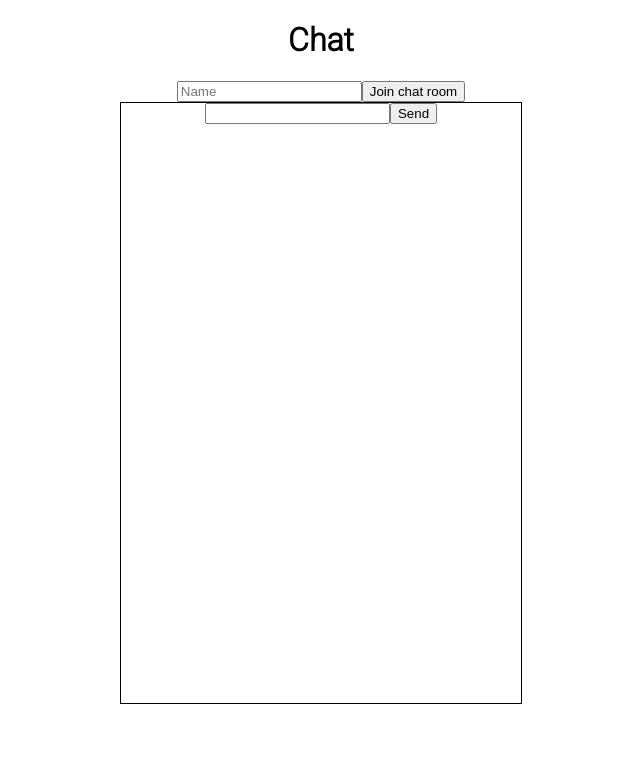
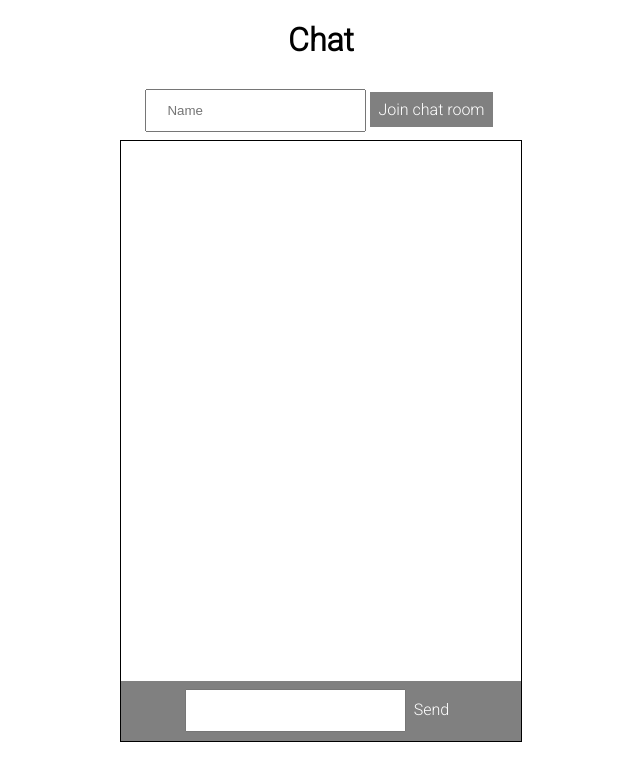
Before and after one commit to mlazzarini/ws-simple-chat, a React (Create React App) app in the folder client/: page / in a window 1280 px wide. Shown: the top 780 px of the page, without its empty margins (319-959 px from the left). Built offline with nearby package versions, Linux system fonts and the light colour scheme.

Commit message:
Improve appearance and positioning of elements

```diff
--- a/client/src/App.css
+++ b/client/src/App.css
@@ -2,3 +2,26 @@
 	text-align: center;
 	font-family: 'Roboto', sans-serif;
 }
+
+input[type=text] {
+	padding: 12px 20px;
+	margin: 8px 0;
+	box-sizing: border-box;
+}
+
+.button {
+	background-color: grey;
+	border: none;
+	color: #fff;
+	padding: 8px 8px;
+	text-align: center;
+	text-decoration: none;
+	display: inline-block;
+	font-size: 16px;
+	cursor: pointer;
+	font-family: 'Roboto', sans-serif;
+}
+
+.button :disabled{
+	background-color: #000;
+}
--- a/client/src/components/ChatRoom.css
+++ b/client/src/components/ChatRoom.css
@@ -3,10 +3,11 @@
   width: 400px;
   height: 600px;
   margin: auto;
+  display: flex;
+  flex-direction: column;
 }
 
 .message {
-  border-bottom: 1px solid black;
   padding: 4px;
   text-align: left;
 }
@@ -15,3 +16,14 @@
   font-size: 12px;
   color: grey;
 }
+
+.chat-messages {
+  height: 90%;
+}
+
+.send-message-button {
+  height: 10%;
+  background-color: grey;
+  align-self: flex-end;
+  width: 100%;
+}
--- a/client/src/components/ChatRoom.js
+++ b/client/src/components/ChatRoom.js
@@ -17,20 +17,31 @@ function ChatRoom(props) {
 
 	return (
 		<div className="chat-container">
-			<input
-				type="text"
-				value={nextMessage}
-				name="message"
-				onChange={handleChange}
-			/>
-			<button onClick={handleSubmit}>Send</button>
-				{messages.map(message =>
-					<div className="message">
-						<span className="metadata">{message.username} wrote:</span><br />
+			<div className="chat-messages">
+				{messages.map((message, index) => {
+					return message.username === 'SYSTEM' ?
+					<div key={index} className="message">
+						<span className="metadata">{message.text}</span><br />
+						<span className="metadata">{message.timestamp}</span>
+					</div>
+					:
+					<div key={index} className="message">
+						<span className="metadata">{message.username}:</span><br />
 						{message.text}<br />
 						<span className="metadata">{message.timestamp}</span>
-					</div>
+					</div>;
+				}
 				)}
+			</div>
+			<div className="send-message-button">
+				<input
+					type="text"
+					value={nextMessage}
+					name="message"
+					onChange={handleChange}
+				/>
+				<button className="button" onClick={handleSubmit}>Send</button>
+			</div>
 		</div>
 	);
 }
--- /dev/null
+++ b/client/src/components/NameInput.css
@@ -0,0 +1,13 @@
+.name-container {
+	width: 400px;
+	margin: auto;
+}
+
+.name-container .name-input {
+	height: 100%;
+}
+
+.name-container .button {
+	margin: 4px;
+	height: 100%;
+}
--- a/client/src/components/NameInput.js
+++ b/client/src/components/NameInput.js
@@ -1,4 +1,5 @@
 import React, { useState } from 'react';
+import styles from './NameInput.css';
 
 function NameInput(props) {
 	const { enterChatRoom } = props;
@@ -17,6 +18,7 @@ function NameInput(props) {
 	return (
 		<div className="name-container">
 			<input
+				className="name-input"
 				disabled={disabled}
 				type="text"
 				placeholder="Name"
@@ -24,7 +26,7 @@ function NameInput(props) {
 				name="yourName"
 				onChange={handleNameChange}
 			/>
-			<button onClick={submitName} disabled={disabled}>Join chat room</button>
+			<button className="button" onClick={submitName} disabled={disabled}>Join chat room</button>
 		</div>
 	);
 }
```
